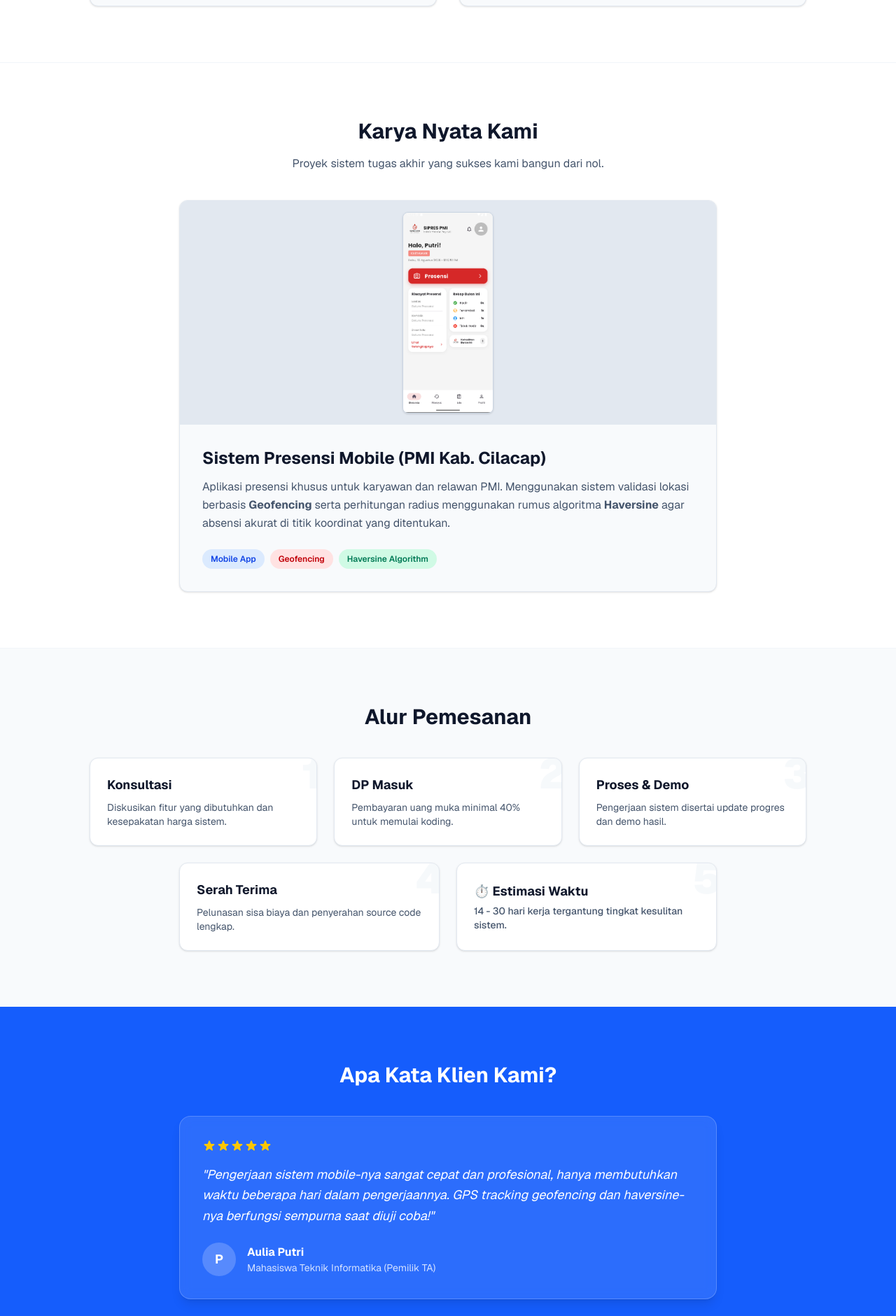
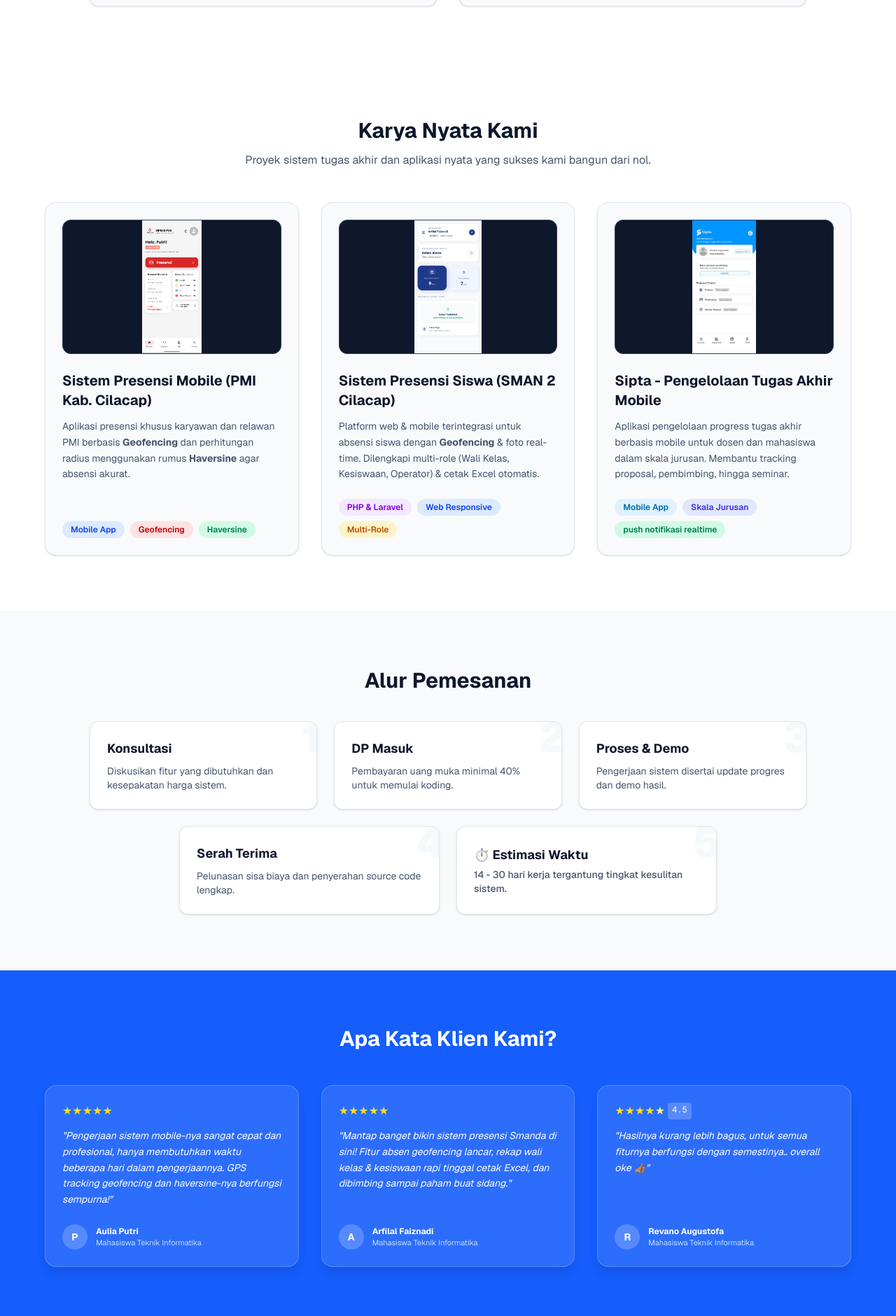
Before and after one commit to Arfilal/jasa-sistem-ta, a Next.js app: page / in a window 1280 px wide. Shown: the part 1879-3760 px from the top of the page at 70% size. Built offline with nearby package versions, Linux system fonts and the light colour scheme.

Commit message:
Tambah portofolio Sipta dan rapikan 3 kolom karya nyata SyntaxLab

```diff
--- a/src/app/page.js
+++ b/src/app/page.js
@@ -217,32 +217,70 @@ export default function Page() {
         </Reveal>
       </section>
 
-      {/* PORTFOLIO: Hanya menampilkan 1 karya nyata (Sistem Presensi PMI Putri) */}
-      <section className="py-20 bg-white dark:bg-slate-900 px-4 border-t border-slate-100 dark:border-slate-800 transition-colors duration-300">
+      {/* PORTFOLIO SECTION */}
+      <section className="py-20 bg-white dark:bg-slate-900 px-4 transition-colors duration-300">
         <Reveal>
-          <div className="max-w-3xl mx-auto text-center">
-            <h2 className="text-3xl font-bold mb-4 text-slate-900 dark:text-white">Karya Nyata Kami</h2>
-            <p className="text-slate-600 dark:text-slate-400 mb-10">Proyek sistem tugas akhir yang sukses kami bangun dari nol.</p>
+          <div className="max-w-6xl mx-auto text-center">
+            <h2 className="text-3xl font-bold mb-3 text-slate-900 dark:text-white">Karya Nyata Kami</h2>
+            <p className="text-slate-600 dark:text-slate-400 mb-12">Proyek sistem tugas akhir dan aplikasi nyata yang sukses kami bangun dari nol.</p>
 
-            <div className="bg-slate-50 dark:bg-slate-800 rounded-xl border border-slate-200 dark:border-slate-700 overflow-hidden shadow-sm hover:shadow-md transition text-left flex flex-col">
-              <div className="h-80 bg-slate-200 dark:bg-slate-900 flex items-center justify-center p-4 relative overflow-hidden">
-                <img
-                  src="/presensi-pmi.png"
-                  alt="Sistem Presensi PMI Cilacap"
-                  className="h-full w-auto object-contain rounded-lg shadow-sm border border-slate-300 dark:border-slate-700"
-                />
+            {/* Grid 3 Kolom Sejajar */}
+            <div className="grid grid-cols-1 md:grid-cols-3 gap-8 text-left">
+
+              {/* Portofolio 1: Presensi PMI */}
+              <div className="bg-slate-50 dark:bg-slate-800/50 rounded-2xl border border-slate-200 dark:border-slate-700 overflow-hidden shadow-sm flex flex-col justify-between p-6">
+                <div>
+                  <div className="h-48 bg-slate-900 rounded-xl overflow-hidden mb-6 flex items-center justify-center border border-slate-700">
+                    <img src="/presensi-pmi.png" alt="Sistem Presensi PMI" className="h-full w-auto object-contain" />
                   </div>
-              <div className="p-8">
-                <h3 className="font-bold text-2xl mb-3 text-slate-900 dark:text-white">Sistem Presensi Mobile (PMI Kab. Cilacap)</h3>
-                <p className="text-slate-600 dark:text-slate-400 mb-6 leading-relaxed">
-                  Aplikasi presensi khusus untuk karyawan dan relawan PMI. Menggunakan sistem validasi lokasi berbasis <strong>Geofencing</strong> serta perhitungan radius menggunakan rumus algoritma <strong>Haversine</strong> agar absensi akurat di titik koordinat yang ditentukan.
+                  <h3 className="text-xl font-bold mb-3 text-slate-900 dark:text-white">Sistem Presensi Mobile (PMI Kab. Cilacap)</h3>
+                  <p className="text-sm text-slate-600 dark:text-slate-400 mb-6 leading-relaxed">
+                    Aplikasi presensi khusus karyawan dan relawan PMI berbasis <strong>Geofencing</strong> dan perhitungan radius menggunakan rumus <strong>Haversine</strong> agar absensi akurat.
                   </p>
+                </div>
                 <div className="flex flex-wrap gap-2">
-                  <span className="text-xs font-semibold px-3 py-1.5 bg-blue-100 dark:bg-blue-900/50 text-blue-700 dark:text-blue-300 rounded-full">Mobile App</span>
-                  <span className="text-xs font-semibold px-3 py-1.5 bg-red-100 dark:bg-red-900/50 text-red-700 dark:text-red-300 rounded-full">Geofencing</span>
-                  <span className="text-xs font-semibold px-3 py-1.5 bg-emerald-100 dark:bg-emerald-900/50 text-emerald-700 dark:text-emerald-300 rounded-full">Haversine Algorithm</span>
+                  <span className="text-xs font-semibold px-3 py-1 bg-blue-100 dark:bg-blue-950 text-blue-700 dark:text-blue-300 rounded-full">Mobile App</span>
+                  <span className="text-xs font-semibold px-3 py-1 bg-red-100 dark:bg-red-950 text-red-700 dark:text-red-300 rounded-full">Geofencing</span>
+                  <span className="text-xs font-semibold px-3 py-1 bg-emerald-100 dark:bg-emerald-950 text-emerald-700 dark:text-emerald-300 rounded-full">Haversine</span>
                 </div>
               </div>
+
+              {/* Portofolio 2: Presensi SMAN 2 Cilacap */}
+              <div className="bg-slate-50 dark:bg-slate-800/50 rounded-2xl border border-slate-200 dark:border-slate-700 overflow-hidden shadow-sm flex flex-col justify-between p-6">
+                <div>
+                  <div className="h-48 bg-slate-900 rounded-xl overflow-hidden mb-6 flex items-center justify-center border border-slate-700">
+                    <img src="/presensi-smanda.png" alt="Presensi SMAN 2 Cilacap" className="h-full w-auto object-contain" />
+                  </div>
+                  <h3 className="text-xl font-bold mb-3 text-slate-900 dark:text-white">Sistem Presensi Siswa (SMAN 2 Cilacap)</h3>
+                  <p className="text-sm text-slate-600 dark:text-slate-400 mb-6 leading-relaxed">
+                    Platform web & mobile terintegrasi untuk absensi siswa dengan <strong>Geofencing</strong> & foto real-time. Dilengkapi multi-role (Wali Kelas, Kesiswaan, Operator) & cetak Excel otomatis.
+                  </p>
+                </div>
+                <div className="flex flex-wrap gap-2">
+                  <span className="text-xs font-semibold px-3 py-1 bg-purple-100 dark:bg-purple-950 text-purple-700 dark:text-purple-300 rounded-full">PHP & Laravel</span>
+                  <span className="text-xs font-semibold px-3 py-1 bg-blue-100 dark:bg-blue-950 text-blue-700 dark:text-blue-300 rounded-full">Web Responsive</span>
+                  <span className="text-xs font-semibold px-3 py-1 bg-amber-100 dark:bg-amber-950 text-amber-700 dark:text-amber-300 rounded-full">Multi-Role</span>
+                </div>
+              </div>
+
+              {/* Portofolio 3: Sipta - Kelola Tugas Akhir */}
+              <div className="bg-slate-50 dark:bg-slate-800/50 rounded-2xl border border-slate-200 dark:border-slate-700 overflow-hidden shadow-sm flex flex-col justify-between p-6">
+                <div>
+                  <div className="h-48 bg-slate-900 rounded-xl overflow-hidden mb-6 flex items-center justify-center border border-slate-700">
+                    <img src="/kelola-tugas-akhir-mobile.png" alt="Sipta - Kelola Tugas Akhir" className="h-full w-auto object-contain" />
+                  </div>
+                  <h3 className="text-xl font-bold mb-3 text-slate-900 dark:text-white">Sipta - Pengelolaan Tugas Akhir Mobile</h3>
+                  <p className="text-sm text-slate-600 dark:text-slate-400 mb-6 leading-relaxed">
+                    Aplikasi pengelolaan progress tugas akhir berbasis mobile untuk dosen dan mahasiswa dalam skala jurusan. Membantu tracking proposal, pembimbing, hingga seminar.
+                  </p>
+                </div>
+                <div className="flex flex-wrap gap-2">
+                  <span className="text-xs font-semibold px-3 py-1 bg-sky-100 dark:bg-sky-950 text-sky-700 dark:text-sky-300 rounded-full">Mobile App</span>
+                  <span className="text-xs font-semibold px-3 py-1 bg-indigo-100 dark:bg-indigo-950 text-indigo-700 dark:text-indigo-300 rounded-full">Skala Jurusan</span>
+                  <span className="text-xs font-semibold px-3 py-1 bg-emerald-100 dark:bg-emerald-950 text-emerald-700 dark:text-emerald-300 rounded-full">push notifikasi realtime</span>
+                </div>
+              </div>
+
             </div>
           </div>
         </Reveal>
@@ -291,32 +329,70 @@ export default function Page() {
         </Reveal>
       </section>
 
-      {/* TESTIMONI: Difokuskan pada ulasan asli Aulia Putri */}
-      <section className="py-20 bg-blue-600 dark:bg-blue-900 px-4 transition-colors duration-300">
+      {/* Testimoni Section */}
+      <section className="py-20 bg-blue-600 dark:bg-blue-950 px-4 transition-colors duration-300">
         <Reveal>
-          <div className="max-w-3xl mx-auto text-center">
-            <h2 className="text-3xl font-bold mb-10 text-white">Apa Kata Klien Kami?</h2>
+          <div className="max-w-6xl mx-auto text-center">
+            <h2 className="text-3xl font-bold mb-12 text-white">Apa Kata Klien Kami?</h2>
 
-            <div className="bg-white/10 dark:bg-black/25 backdrop-blur-sm p-8 rounded-2xl border border-white/20 text-left shadow-lg">
-              <div className="flex text-yellow-400 mb-4">
-                <svg className="w-5 h-5" fill="currentColor" viewBox="0 0 20 20"><path d="M9.049 2.927c.3-.921 1.603-.921 1.902 0l1.07 3.292a1 1 0 00.95.69h3.462c.969 0 1.371 1.24.588 1.81l-2.8 2.034a1 1 0 00-.364 1.118l1.07 3.292c.3.921-.755 1.688-1.54 1.118l-2.8-2.034a1 1 0 00-1.175 0l-2.8 2.034c-.784.57-1.838-.197-1.539-1.118l1.07-3.292a1 1 0 00-.364-1.118L2.98 8.72c-.783-.57-.38-1.81.588-1.81h3.461a1 1 0 00.951-.69l1.07-3.292z" /></svg>
-                <svg className="w-5 h-5" fill="currentColor" viewBox="0 0 20 20"><path d="M9.049 2.927c.3-.921 1.603-.921 1.902 0l1.07 3.292a1 1 0 00.95.69h3.462c.969 0 1.371 1.24.588 1.81l-2.8 2.034a1 1 0 00-.364 1.118l1.07 3.292c.3.921-.755 1.688-1.54 1.118l-2.8-2.034a1 1 0 00-1.175 0l-2.8 2.034c-.784.57-1.838-.197-1.539-1.118l1.07-3.292a1 1 0 00-.364-1.118L2.98 8.72c-.783-.57-.38-1.81.588-1.81h3.461a1 1 0 00.951-.69l1.07-3.292z" /></svg>
-                <svg className="w-5 h-5" fill="currentColor" viewBox="0 0 20 20"><path d="M9.049 2.927c.3-.921 1.603-.921 1.902 0l1.07 3.292a1 1 0 00.95.69h3.462c.969 0 1.371 1.24.588 1.81l-2.8 2.034a1 1 0 00-.364 1.118l1.07 3.292c.3.921-.755 1.688-1.54 1.118l-2.8-2.034a1 1 0 00-1.175 0l-2.8 2.034c-.784.57-1.838-.197-1.539-1.118l1.07-3.292a1 1 0 00-.364-1.118L2.98 8.72c-.783-.57-.38-1.81.588-1.81h3.461a1 1 0 00.951-.69l1.07-3.292z" /></svg>
-                <svg className="w-5 h-5" fill="currentColor" viewBox="0 0 20 20"><path d="M9.049 2.927c.3-.921 1.603-.921 1.902 0l1.07 3.292a1 1 0 00.95.69h3.462c.969 0 1.371 1.24.588 1.81l-2.8 2.034a1 1 0 00-.364 1.118l1.07 3.292c.3.921-.755 1.688-1.54 1.118l-2.8-2.034a1 1 0 00-1.175 0l-2.8 2.034c-.784.57-1.838-.197-1.539-1.118l1.07-3.292a1 1 0 00-.364-1.118L2.98 8.72c-.783-.57-.38-1.81.588-1.81h3.461a1 1 0 00.951-.69l1.07-3.292z" /></svg>
-                <svg className="w-5 h-5" fill="currentColor" viewBox="0 0 20 20"><path d="M9.049 2.927c.3-.921 1.603-.921 1.902 0l1.07 3.292a1 1 0 00.95.69h3.462c.969 0 1.371 1.24.588 1.81l-2.8 2.034a1 1 0 00-.364 1.118l1.07 3.292c.3.921-.755 1.688-1.54 1.118l-2.8-2.034a1 1 0 00-1.175 0l-2.8 2.034c-.784.57-1.838-.197-1.539-1.118l1.07-3.292a1 1 0 00-.364-1.118L2.98 8.72c-.783-.57-.38-1.81.588-1.81h3.461a1 1 0 00.951-.69l1.07-3.292z" /></svg>
+            {/* Grid 3 Kolom untuk Testimoni */}
+            <div className="grid grid-cols-1 md:grid-cols-3 gap-8 text-left">
+
+              {/* Testimoni 1 */}
+              <div className="bg-white/10 dark:bg-black/20 backdrop-blur-md p-6 rounded-2xl border border-white/20 shadow-lg flex flex-col justify-between">
+                <div>
+                  <div className="flex text-yellow-300 mb-3">{"★".repeat(5)}</div>
+                  <p className="text-white text-sm italic leading-relaxed mb-6">
+                    "Pengerjaan sistem mobile-nya sangat cepat dan profesional, hanya membutuhkan waktu beberapa hari dalam pengerjaannya. GPS tracking geofencing dan haversine-nya berfungsi sempurna!"
+                  </p>
                 </div>
-              <p className="text-white text-base md:text-lg italic mb-6 leading-relaxed">
-                "Pengerjaan sistem mobile-nya sangat cepat dan profesional, hanya membutuhkan waktu beberapa hari dalam pengerjaannya. GPS tracking geofencing dan haversine-nya berfungsi sempurna saat diuji coba!"
-              </p>
-              <div className="flex items-center">
-                <div className="w-12 h-12 bg-white/20 rounded-full flex items-center justify-center font-bold text-white text-lg mr-4">P</div>
+                <div className="flex items-center gap-3">
+                  <div className="w-9 h-9 bg-white/20 rounded-full flex items-center justify-center font-bold text-white text-sm">P</div>
                   <div>
-                  <h5 className="text-white font-bold text-base">Aulia Putri</h5>
-                  <p className="text-white/80 text-sm">Mahasiswa Teknik Informatika (Pemilik TA)</p>
+                    <h4 className="font-bold text-white text-xs">Aulia Putri</h4>
+                    <p className="text-[11px] text-blue-200">Mahasiswa Teknik Informatika</p>
                   </div>
                 </div>
               </div>
 
+              {/* Testimoni 2 */}
+              <div className="bg-white/10 dark:bg-black/20 backdrop-blur-md p-6 rounded-2xl border border-white/20 shadow-lg flex flex-col justify-between">
+                <div>
+                  <div className="flex text-yellow-300 mb-3">{"★".repeat(5)}</div>
+                  <p className="text-white text-sm italic leading-relaxed mb-6">
+                    "Mantap banget bikin sistem presensi Smanda di sini! Fitur absen geofencing lancar, rekap wali kelas & kesiswaan rapi tinggal cetak Excel, dan dibimbing sampai paham buat sidang."
+                  </p>
+                </div>
+                <div className="flex items-center gap-3">
+                  <div className="w-9 h-9 bg-white/20 rounded-full flex items-center justify-center font-bold text-white text-sm">A</div>
+                  <div>
+                    <h4 className="font-bold text-white text-xs">Arfilal Faiznadi</h4>
+                    <p className="text-[11px] text-blue-200">Mahasiswa Teknik Informatika</p>
+                  </div>
+                </div>
+              </div>
+
+              {/* Testimoni 3 (Revano Augustofa - BARU) */}
+              <div className="bg-white/10 dark:bg-black/20 backdrop-blur-md p-6 rounded-2xl border border-white/20 shadow-lg flex flex-col justify-between">
+                <div>
+                  <div className="flex text-yellow-300 mb-3">
+                    {"★".repeat(4)}<span className="text-yellow-200">★</span>
+                    <span className="text-xs ml-1 bg-white/20 px-1.5 py-0.5 rounded text-white font-mono">4.5</span>
+                  </div>
+                  <p className="text-white text-sm italic leading-relaxed mb-6">
+                    "Hasilnya kurang lebih bagus, untuk semua fiturnya berfungsi dengan semestinya.. overall oke 👍🏽"
+                  </p>
+                </div>
+                <div className="flex items-center gap-3">
+                  <div className="w-9 h-9 bg-white/20 rounded-full flex items-center justify-center font-bold text-white text-sm">R</div>
+                  <div>
+                    <h4 className="font-bold text-white text-xs">Revano Augustofa</h4>
+                    <p className="text-[11px] text-blue-200">Mahasiswa Teknik Informatika</p>
+                  </div>
+                </div>
+              </div>
+
+            </div>
           </div>
         </Reveal>
       </section>
```
Also changed, not shown: public/kelola-tugas-akhir-mobile.png (added), public/presensi-smanda.png (added), src/app/globals.css (line endings or trailing spaces). Lines whose indentation alone changed are shown as unchanged.
